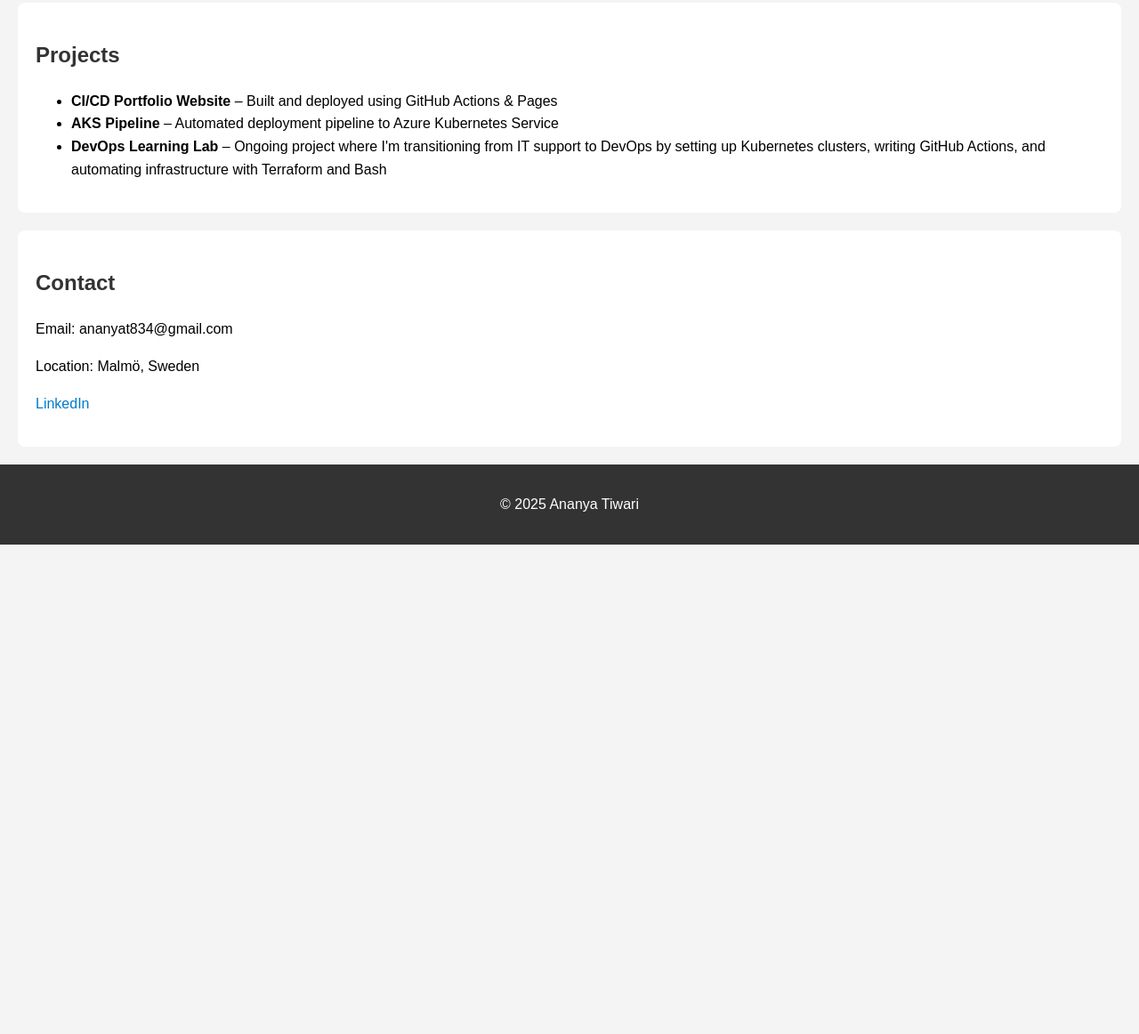
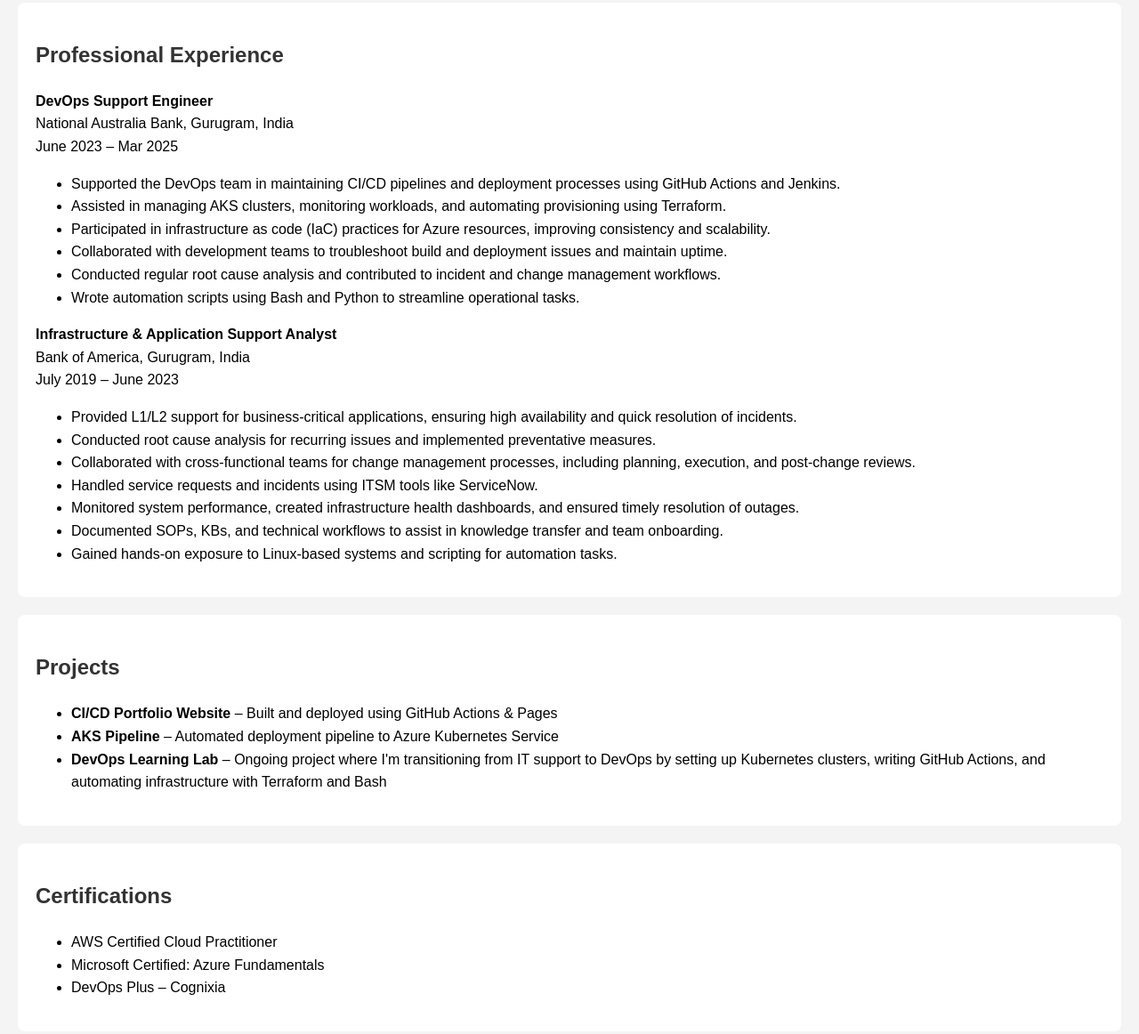
Before and after one commit to AT1704/my-portfolio, a plain HTML site: page index.html in a window 1280 px wide. Shown: the part 730-1892 px from the top of the page at 89% size. Before the commit the page ends 1342 px from the top, so only its background shows below. Drawn offline with Linux system fonts and the light colour scheme.

Commit message:
updated 2

```diff
--- a/index.html
+++ b/index.html
@@ -20,12 +20,49 @@
     <p>Trying to transition into a DevOps Engineer role with 5 years of experience in IT support. Skilled in AWS, Docker, GitHub, Bash, Python, and Linux.</p>
   </section>
 
+  <section id="experience">
+    <h2>Professional Experience</h2>
+    <strong>DevOps Support Engineer</strong><br>
+    National Australia Bank, Gurugram, India<br>
+    June 2023 – Mar 2025
+    <ul>
+      <li>Supported the DevOps team in maintaining CI/CD pipelines and deployment processes using GitHub Actions and Jenkins.</li>
+      <li>Assisted in managing AKS clusters, monitoring workloads, and automating provisioning using Terraform.</li>
+      <li>Participated in infrastructure as code (IaC) practices for Azure resources, improving consistency and scalability.</li>
+      <li>Collaborated with development teams to troubleshoot build and deployment issues and maintain uptime.</li>
+      <li>Conducted regular root cause analysis and contributed to incident and change management workflows.</li>
+      <li>Wrote automation scripts using Bash and Python to streamline operational tasks.</li>
+    </ul>
+
+    <strong>Infrastructure &amp; Application Support Analyst</strong><br>
+    Bank of America, Gurugram, India<br>
+    July 2019 – June 2023
+    <ul>
+      <li>Provided L1/L2 support for business-critical applications, ensuring high availability and quick resolution of incidents.</li>
+      <li>Conducted root cause analysis for recurring issues and implemented preventative measures.</li>
+      <li>Collaborated with cross-functional teams for change management processes, including planning, execution, and post-change reviews.</li>
+      <li>Handled service requests and incidents using ITSM tools like ServiceNow.</li>
+      <li>Monitored system performance, created infrastructure health dashboards, and ensured timely resolution of outages.</li>
+      <li>Documented SOPs, KBs, and technical workflows to assist in knowledge transfer and team onboarding.</li>
+      <li>Gained hands-on exposure to Linux-based systems and scripting for automation tasks.</li>
+    </ul>
+  </section>
+
   <section id="projects">
     <h2>Projects</h2>
     <ul>
       <li><strong>CI/CD Portfolio Website</strong> – Built and deployed using GitHub Actions & Pages</li>
       <li><strong>AKS Pipeline</strong> – Automated deployment pipeline to Azure Kubernetes Service</li>
       <li><strong>DevOps Learning Lab</strong> – Ongoing project where I'm transitioning from IT support to DevOps by setting up Kubernetes clusters, writing GitHub Actions, and automating infrastructure with Terraform and Bash</li>
+    </ul>
+  </section>
+
+  <section id="certifications">
+    <h2>Certifications</h2>
+    <ul>
+      <li>AWS Certified Cloud Practitioner</li>
+      <li>Microsoft Certified: Azure Fundamentals</li>
+      <li>DevOps Plus – Cognixia</li>
     </ul>
   </section>
 
@@ -36,6 +73,8 @@
     <p><a href="https://www.linkedin.com/in/ananya-tiwari-617a911b0/" target="_blank">LinkedIn</a></p>
   </section>
 
+
+
   <footer>
     <p>© 2025 Ananya Tiwari</p>
   </footer>
```
